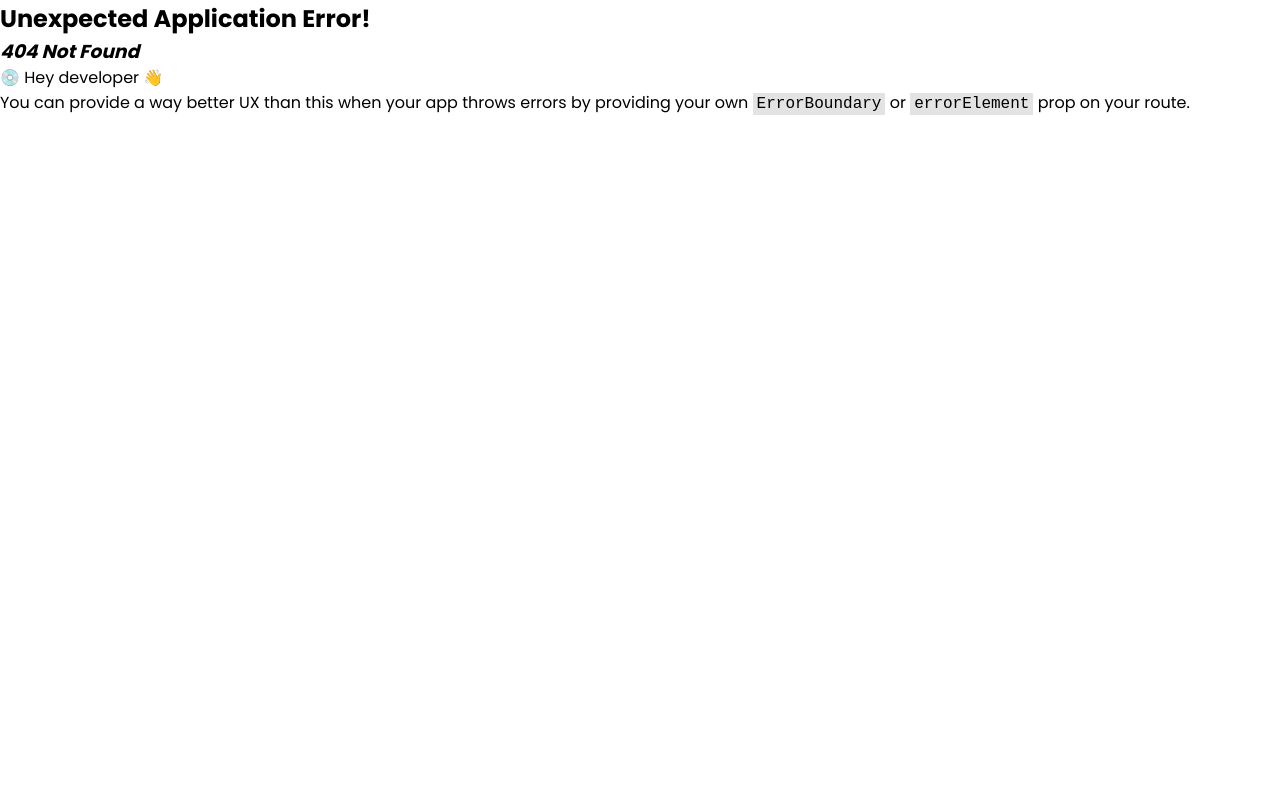
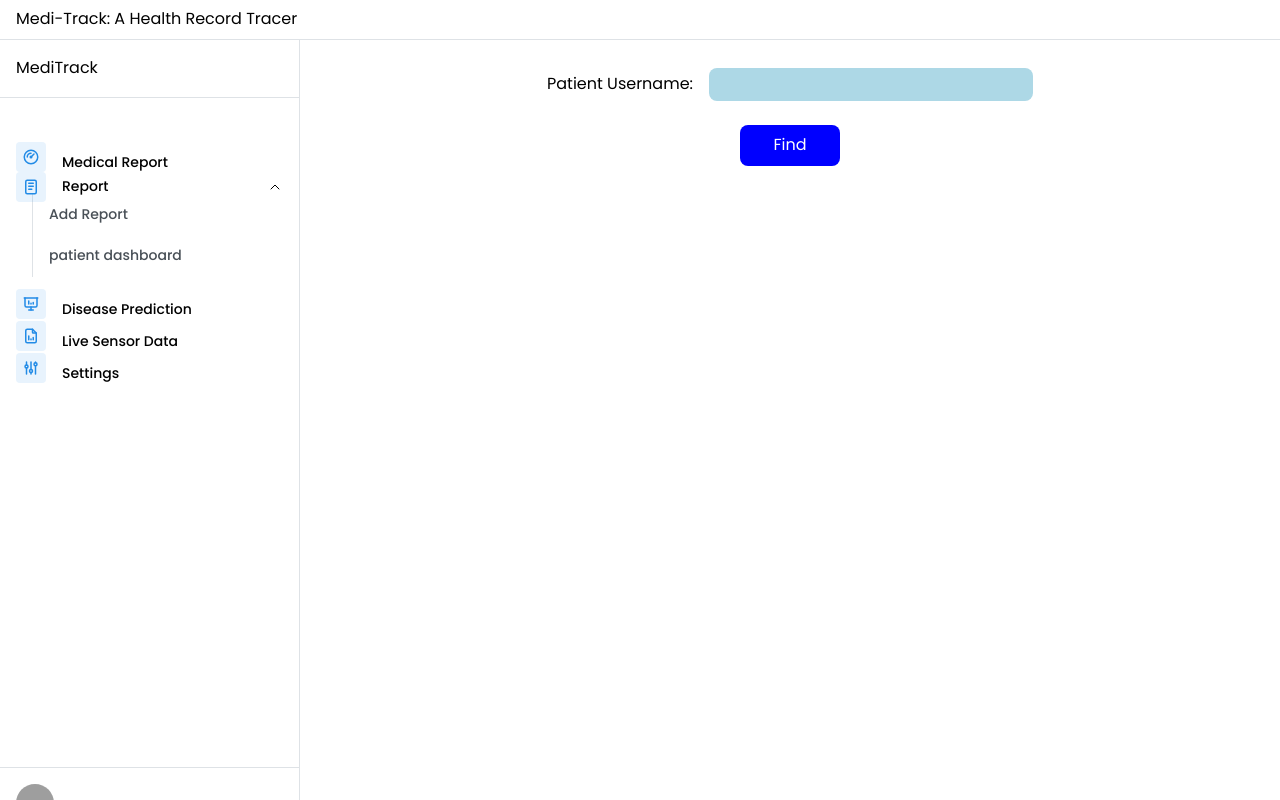
Before and after one commit to kunal-umap/medi_track, a React (Vite) app in the folder DocAppFrontend/: page /Doc in a window 1280 px wide. Before the commit this address had no page. Built offline with nearby package versions, Linux system fonts and the light colour scheme; sample sign-in values are in the browser's storage; grey boxes are pictures that could not be loaded.

Commit message:
F3 Feature

```diff
--- a/DocAppFrontend/src/Router.tsx
+++ b/DocAppFrontend/src/Router.tsx
@@ -11,6 +11,7 @@ import DisplayReport from './pages/DisplayReport/DisplayReport';
 import UserInfo from './pages/UserInfo/UserInfo';
 import PatientDashboard from './pages/PatientDashboard/PatientDashboard';
 import LiveData from './pages/LiveData/LiveData';
+import Doc from './pages/Doc/Doc';
 
 
 const router = createBrowserRouter([
@@ -54,6 +55,10 @@ const router = createBrowserRouter([
         path: '/dataLive',
         element: <LiveData/>
       },
+      {
+        path: '/Doc',
+        element: <Doc/>
+      }
 
     ]
   },
--- a/DocAppFrontend/src/pages/AddReport/AddReport.module.css
+++ b/DocAppFrontend/src/pages/AddReport/AddReport.module.css
@@ -99,6 +99,18 @@
   .Choose_Cam:hover {
     box-shadow: inset 3px 3px 3px rgba(7, 7, 7, 0.14);
   }
+  .Hos_Dis{
+    display: flex;
+    align-items: center;
+    justify-content: center;
+    flex-direction: column;
+  }
+  .Hos_Dis input{
+    margin-top: 10px;
+    height: 35px;
+    border-radius: 4px;
+    border: 0.002px solid rgba(157, 157, 157, 0.477);
+  }
 
   /* Responsive styles */
   @media only screen and (min-width: 650px) {
--- a/DocAppFrontend/src/pages/AddReport/AddReport.tsx
+++ b/DocAppFrontend/src/pages/AddReport/AddReport.tsx
@@ -14,6 +14,8 @@ export default function AddReport() {
     const [image, setImage] = useState("");
   const [picture, setPicture] = useState('');
   const [name, setName] = useState('');
+  const [hosp, sethosp] = useState('');
+  const [Discript, setDiscript] = useState('');
   let newDate = new Date()
   const webcamRef = useRef(null);
 
@@ -41,10 +43,10 @@ export default function AddReport() {
       .then(async (data) => {
         setName(localStorage.getItem('user')??'');
         const upd = saveReportAction({
-          hospitalName: "hospitalName",
+          hospitalName: hosp,
           date: `${newDate.getDate()}/${newDate.getMonth()+1}/${newDate.getFullYear()}`,
           image: data.url,
-          description: "Medical Report",
+          description: Discript,
           username: localStorage.getItem('user')
         })
         console.log(upd, {
@@ -68,12 +70,6 @@ export default function AddReport() {
       <h4>Add report</h4>
       <div className={AddReSty.Addre_Textcontainer}>
         <h2>Upload a report.</h2>
-        <p>
-          Snap or upload a photo of your report. Make sure the text is clear and
-          all corners are visible.
-        </p>
-        <a href="#how-to-capture">How to capture.</a>
-        <a href="#what-can-add">What can I add?.</a>
       </div>
 
       <div className={AddReSty.Addre_Downcontainer}>
@@ -122,6 +118,11 @@ export default function AddReport() {
             onChange={(e: any)=> setPicture(e.target.value)}
           />
 
+          <div className={AddReSty.Hos_Dis}>
+            <input type="text" onChange={e => sethosp(e.target.value)} placeholder='Hospital Name' />
+            <input type="text"  onChange={e => setDiscript(e.target.value)} placeholder='Discription' />
+          </div>
+
           <Button onClick={submitImage}>Upload File</Button>
 
 
--- /dev/null
+++ b/DocAppFrontend/src/pages/Doc/Doc.module.css
@@ -0,0 +1,13 @@
+.docPage {
+    display: flex;
+    flex-direction: column;
+    align-items: center;
+    justify-content: center;
+}
+
+.inp{
+    display: flex;
+    align-items: center;
+    justify-content: center;
+    padding:12px ;
+}
--- /dev/null
+++ b/DocAppFrontend/src/pages/Doc/Doc.tsx
@@ -0,0 +1,58 @@
+import React, { useState } from 'react'
+import StyleDoc from './Doc.module.css'
+import { getRecordAction } from '@/container/action'
+import Report from '@/components/Report/Report';
+
+export default function Doc() {
+    const [user,setUser] = useState("")
+    const [patData,setPatData] = useState([]);
+    const handleSearch = () => {
+        const reportData = getRecordAction({
+            username: user
+          }).then(data => {
+            console.log(data)
+            setPatData(data)
+          }).catch(err => {
+            console.log(err)
+          })
+    }
+
+    const steps: any = [];
+  return (
+    <div className={StyleDoc.docPage}>
+        <div className={StyleDoc.inp}>
+            <label style={{
+                marginRight: "16px"
+            }} htmlFor="PatId">Patient Username:</label>
+            <input style={{
+                padding: '4px',
+                borderRadius: '8px',
+                border: "none",
+                textAlign: "center",
+                background: "#ADD8E6"
+            }} type="text" name="PatientId" id="PatId" onChange={e => setUser(e.target.value)} />
+        </div>
+        <input style={{
+            padding: "8px",
+            width: "100px",
+            color: "white",
+            background: "blue",
+            border: "none",
+            borderRadius: "8px",
+            cursor: "pointer",
+            margin: "12px"
+        }}   type="submit" value="Find" onClick={handleSearch} />
+        <div style={{
+            display: "flex"
+        }}>
+        {patData.forEach((ele: any,idx) =>{
+            console.log(idx)
+             steps.push(<Report key={idx} idx={idx} title={ele.description} src={ele.image} hospital={ele.hospitalName} date={ele.date} />)
+          })}
+        {
+          steps
+        }
+        </div>
+    </div>
+  )
+}
--- a/DocAppFrontend/src/pages/HomePage/HomePage.tsx
+++ b/DocAppFrontend/src/pages/HomePage/HomePage.tsx
@@ -21,9 +21,16 @@ export default function HomePage() {
 
   return (
     <AppShell
+    header={{ height: 40 }}
       navbar={{ width: 300, breakpoint: 'sm', collapsed: { mobile: !opened } }}
       padding="md"
     >
+       <AppShell.Header >
+        <Group h="100%" px="md">
+          <Burger opened={opened} onClick={toggle} hiddenFrom="sm" size="sm" />
+          <Text >Medi-Track: A Health Record Tracer</Text>
+        </Group>
+      </AppShell.Header >
       <AppShell.Navbar >
         <NavbarNested />
       </AppShell.Navbar>
--- a/DocAppFrontend/src/pages/LoginSignup/LoginSignup.css
+++ b/DocAppFrontend/src/pages/LoginSignup/LoginSignup.css
@@ -281,7 +281,6 @@ form.sign-in-form {
     transform: translate(-50%, -100%);
     transition: 1s 0.8s ease-in-out;
   }
-
   .signin-signup,
   .container.sign-up-mode .signin-signup {
     left: 50%;
--- a/DocAppFrontend/src/pages/LoginSignup/LoginSignup.tsx
+++ b/DocAppFrontend/src/pages/LoginSignup/LoginSignup.tsx
@@ -9,6 +9,11 @@ function LoginSignup() {
   const [email, setemail] = useState("");
   const [password, setpassword] = useState("");
   const [username, setusername] = useState("");
+  const [address, setaddress] = useState("");
+  const [bloodGroup, setbloodGroup] = useState("");
+  const [age, setage] = useState("");
+  const [mobileNo, setmobileNo] = useState("");
+  const [isDoc, setisDoc] = useState(false);
   const dispatch = useDispatch();
   const navigate = useNavigate();
 
@@ -17,7 +22,12 @@ function LoginSignup() {
       email,
       password,
       conformPassword: password,
-      username
+      username,
+      address ,
+      mobileNo,
+      bloodGroup,
+      age,
+      isDoc
     }
     const validate = dispatch(signupAction(values));
 
@@ -37,13 +47,18 @@ function LoginSignup() {
       email,
       password,
     }
-    console.log(values)
     const validate = dispatch(loginAction(values));
 
     validate
       .then((data: any) => {
-        console.log(data)
-        navigate('/');
+        console.log(data.isDoc)
+        if(data.isDoc){
+          navigate('/Doc');
+
+        }else {
+
+          navigate('/');
+        }
       })
       .catch((error: any) => {
         alert(error.err);
@@ -103,6 +118,30 @@ function LoginSignup() {
               <i className="fas fa-lock"></i>
               <input type="password" placeholder="Password" onChange={e => setpassword(e.target.value)} />
             </div>
+            <div className="input-field">
+              <i className="fas fa-lock"></i>
+              <input type="address" placeholder="Address" onChange={e => setaddress(e.target.value)} />
+            </div>
+            <div className="input-field">
+              <i className="fas fa-lock"></i>
+              <input type="number" placeholder="age" onChange={e => setage(e.target.value)} />
+            </div>
+            <div className="input-field">
+              <i className="fas fa-lock"></i>
+              <input type="Phone Number" placeholder="Phone Number" onChange={e => setmobileNo(e.target.value)} />
+            </div>
+            <div className="input-field">
+              <i className="fas fa-lock"></i>
+              <input type="Blood Group" placeholder="Blood Group" onChange={e => setbloodGroup(e.target.value)} />
+            </div>
+            <div style={{
+              display: "flex",
+              padding: "8px",
+            }}>
+              <label htmlFor="CheckBox">id Doctor ?</label>
+              <input type="checkbox" id="CheckBox" onChange={e => setisDoc(!isDoc)} />
+            </div>
+
             <input type="submit" className="btn" value="Sign up" onClick={handleSignUpClick} />
             {/* <p className="social-text">Or Sign up with social platforms</p>
             <div className="social-media">
--- a/DocAppFrontend/src/pages/MedicalReport/MedicalReport.tsx
+++ b/DocAppFrontend/src/pages/MedicalReport/MedicalReport.tsx
@@ -10,8 +10,10 @@ export default function MedicalReport() {
   const [name,setName] = useState('');
   const [repa,setReps] = useState([]);
 
+  const nav = useNavigate();
+  useEffect(() => {
 
-  useEffect(() => {
+    localStorage.getItem('isDoc')?nav('/Doc'):"";
     setName(localStorage.getItem('user')?? '');
     const reportData = getRecordAction({
       username: localStorage.getItem('user')
--- a/DocAppFrontend/src/service/auth.service.ts
+++ b/DocAppFrontend/src/service/auth.service.ts
@@ -26,6 +26,9 @@ export const login = async (user: any) =>{
         }
         if(response.data.verifyJwt){
             localStorage.setItem('user',response.data.username);
+        }
+        if(response.data.isDoc){
+            localStorage.setItem('isDoc',response.data.isDoc);
         }
         return Promise.resolve(response.data)
     })
```
Also changed, not shown: 2 other files (tests, documents, lock files or other folders).
